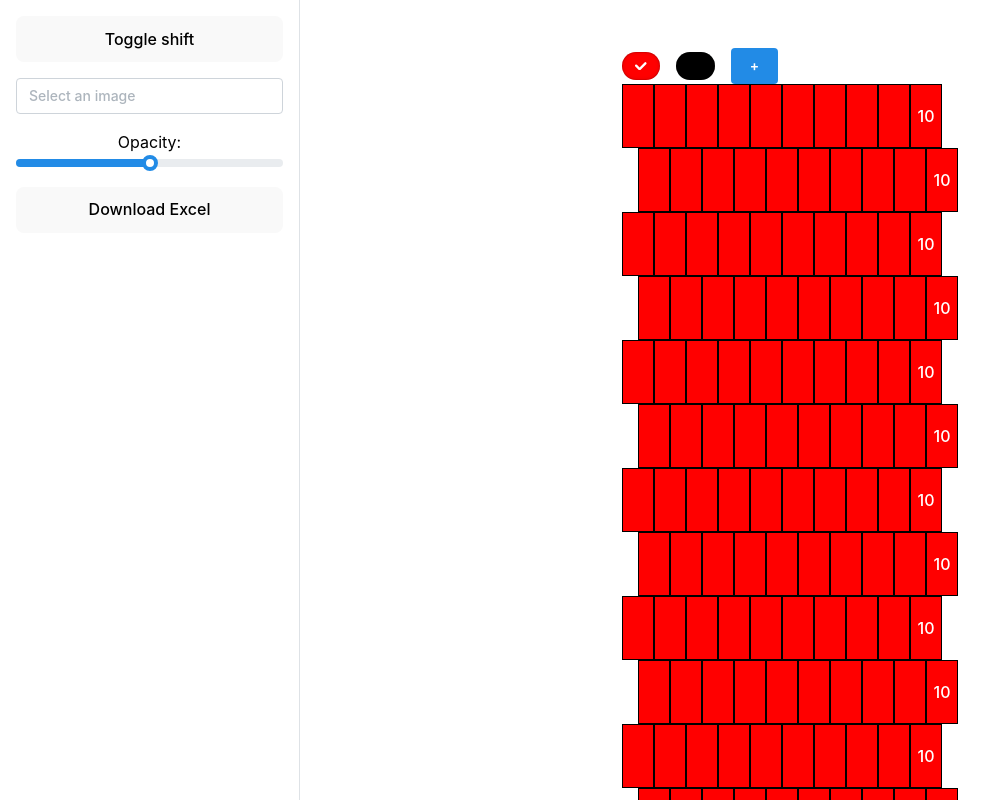
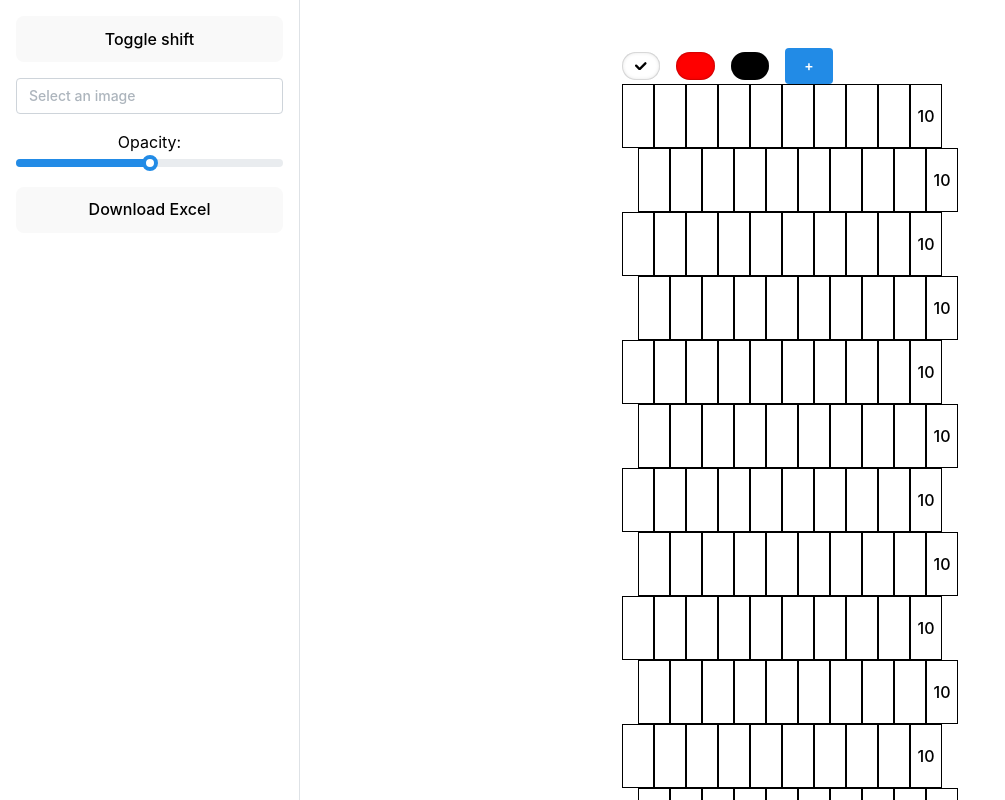
Before and after one commit to julioolvr/patterns, a React (Vite) app: page / in a window 1280 px wide. Shown: the top 800 px of the page, without its empty margins (0-1005 px from the left). Built offline with nearby package versions, Linux system fonts and the light colour scheme.

Commit message:
Add white to defaults

```diff
--- a/src/modules/palette.ts
+++ b/src/modules/palette.ts
@@ -10,7 +10,11 @@ export type Palette = {
 };
 
 export default function usePalette(): Palette {
-  const [colors, setColors] = useImmer([tinycolor("red"), tinycolor("black")]);
+  const [colors, setColors] = useImmer([
+    tinycolor("white"),
+    tinycolor("red"),
+    tinycolor("black"),
+  ]);
 
   return {
     colors,
```
